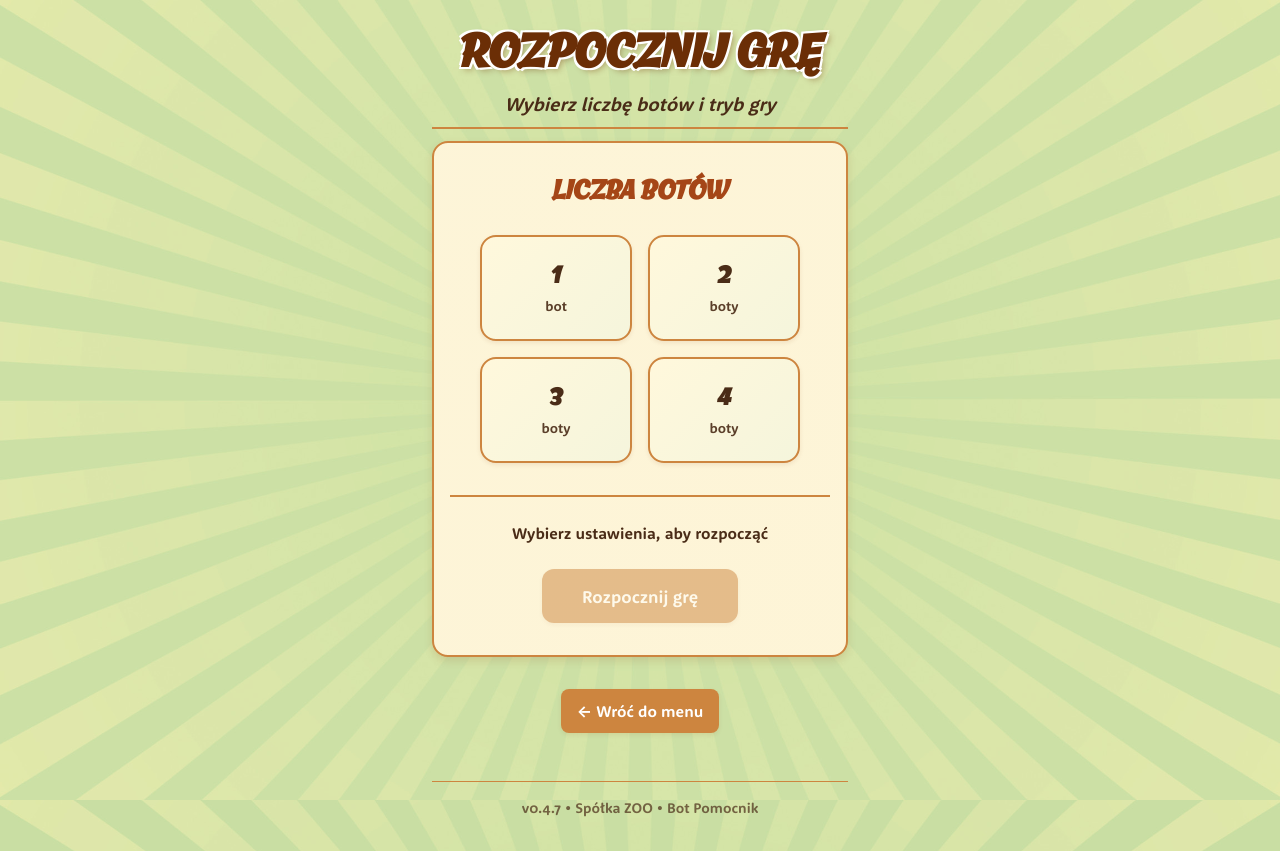
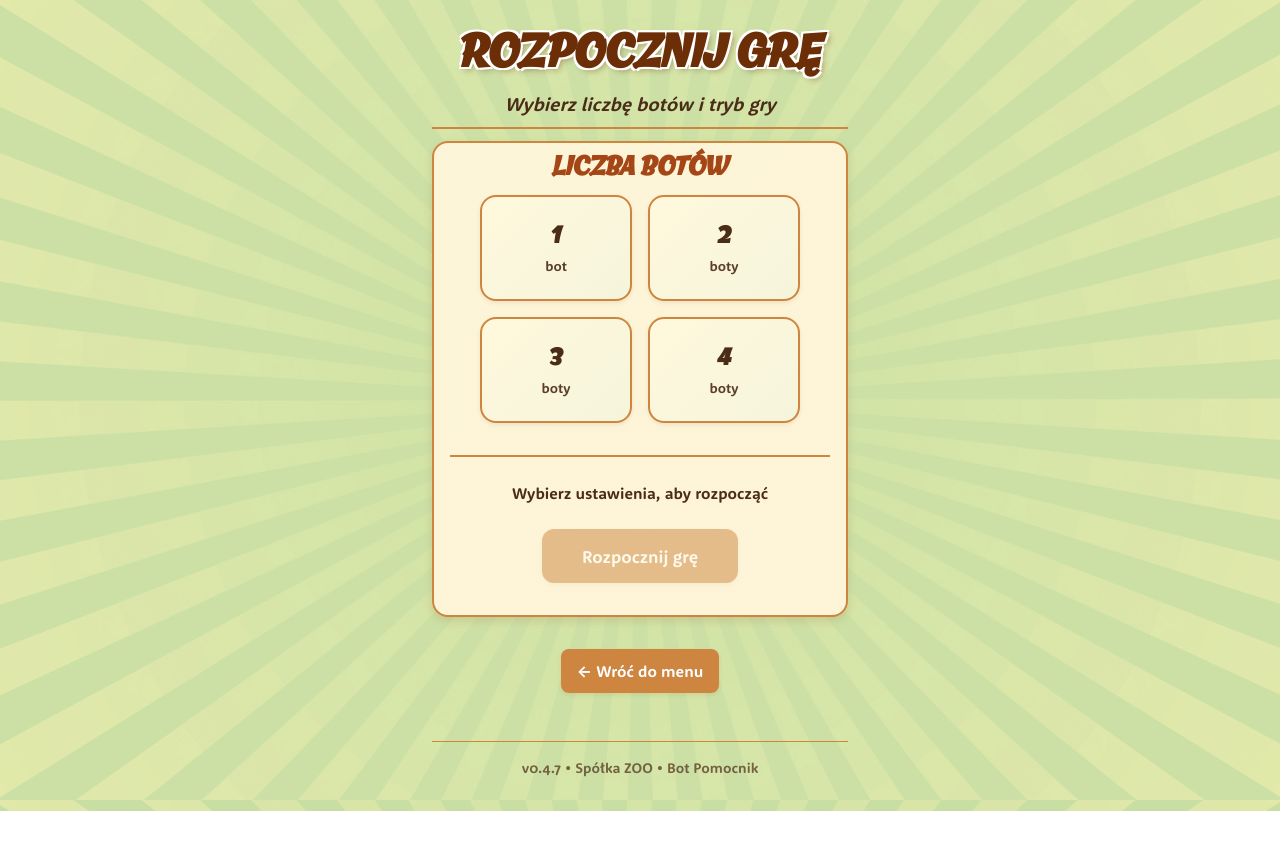
Before and after one commit to lukmarcus/spolka-zoo-bot-pomocnik, a React (Vite) app: page /game in a window 1280 px wide. After the commit the page ends 811 px from the top, so only its background shows below. Built offline with nearby package versions, Linux system fonts and the light colour scheme.

Commit message:
start game screen structure rafactored

```diff
--- a/src/components/game/GamePlay.module.css
+++ b/src/components/game/GamePlay.module.css
@@ -59,11 +59,6 @@
 }
 
 /* Section Headers */
-.gameContent h2 {
-  margin: 1.5rem 0 0.75rem 0;
-  text-align: center;
-}
-
 .gameContent h2:first-of-type {
   margin-top: 0;
 }
--- a/src/components/game/GameSetup.module.css
+++ b/src/components/game/GameSetup.module.css
@@ -77,22 +77,19 @@
 }
 
 /* Bot Selection Styles */
-.botSelection {
+/* Main game setup card - contains all sections */
+.gameSetupCard {
   text-align: center;
-  padding: 2rem 1rem;
+  padding: 0.5rem 1rem 2rem 1rem;
   background: var(--card-bg);
   border: 2px solid var(--card-border);
   border-radius: 16px;
-  min-height: 400px;
-  display: flex;
-  align-items: center;
-  justify-content: center;
   box-shadow: var(--shadow-medium);
   position: relative;
   overflow: hidden;
 }
 
-.botSelection::before {
+.gameSetupCard::before {
   content: "";
   position: absolute;
   top: 0;
@@ -107,17 +104,18 @@
   z-index: 1;
 }
 
-.botSelectionContent {
+.gameSetupContent {
   width: 100%;
   position: relative;
   z-index: 2;
 }
 
-.botSelection h2 {
-  margin-bottom: 1.5rem;
+/* Bot selection section within the card */
+.botSelectionSection {
+  margin-bottom: 2rem;
 }
 
-.botSelection p {
+.gameSetupCard p {
   margin-bottom: 1.5rem;
   color: var(--text-primary);
   font-size: var(--font-size-base);
@@ -239,11 +237,10 @@
   box-shadow: var(--shadow-light) !important;
 }
 
-/* Mobile responsive for bot selection */
+/* Mobile responsive for game setup card */
 @media (max-width: 480px) {
-  .botSelection {
+  .gameSetupCard {
     padding: 1.5rem 1rem;
-    min-height: 350px;
     border-radius: 12px;
   }
 
--- a/src/components/game/GameSetup.tsx
+++ b/src/components/game/GameSetup.tsx
@@ -36,8 +36,9 @@ const GameSetup: React.FC<GameSetupProps> = ({ onGameStart, onBackToMenu }) => {
 
   return (
     <div>
-      <div className={styles.botSelection}>
-        <div className={styles.botSelectionContent}>
+      <div className={styles.gameSetupCard}>
+        <div className={styles.gameSetupContent}>
+          <div className={styles.botSelectionSection}>
             <h2>LICZBA BOTÓW</h2>
             <div className={styles.botButtons}>
               {[1, 2, 3, 4].map((count) => (
@@ -55,8 +56,9 @@ const GameSetup: React.FC<GameSetupProps> = ({ onGameStart, onBackToMenu }) => {
                 </button>
               ))}
             </div>
+          </div>
 
-          {/* Show mode selection - always visible when bot count is selected */}
+          {/* Mode selection section */}
           {selectedBotCount && (
             <div className={styles.modeSection}>
               <h2>TRYB GRY</h2>
@@ -92,6 +94,7 @@ const GameSetup: React.FC<GameSetupProps> = ({ onGameStart, onBackToMenu }) => {
             </div>
           )}
 
+          {/* Start game section */}
           <div className={styles.startGameSection}>
             {selectedBotCount ? (
               <p className={styles.selectedInfo}>
```
Lines whose indentation alone changed are shown as unchanged.
